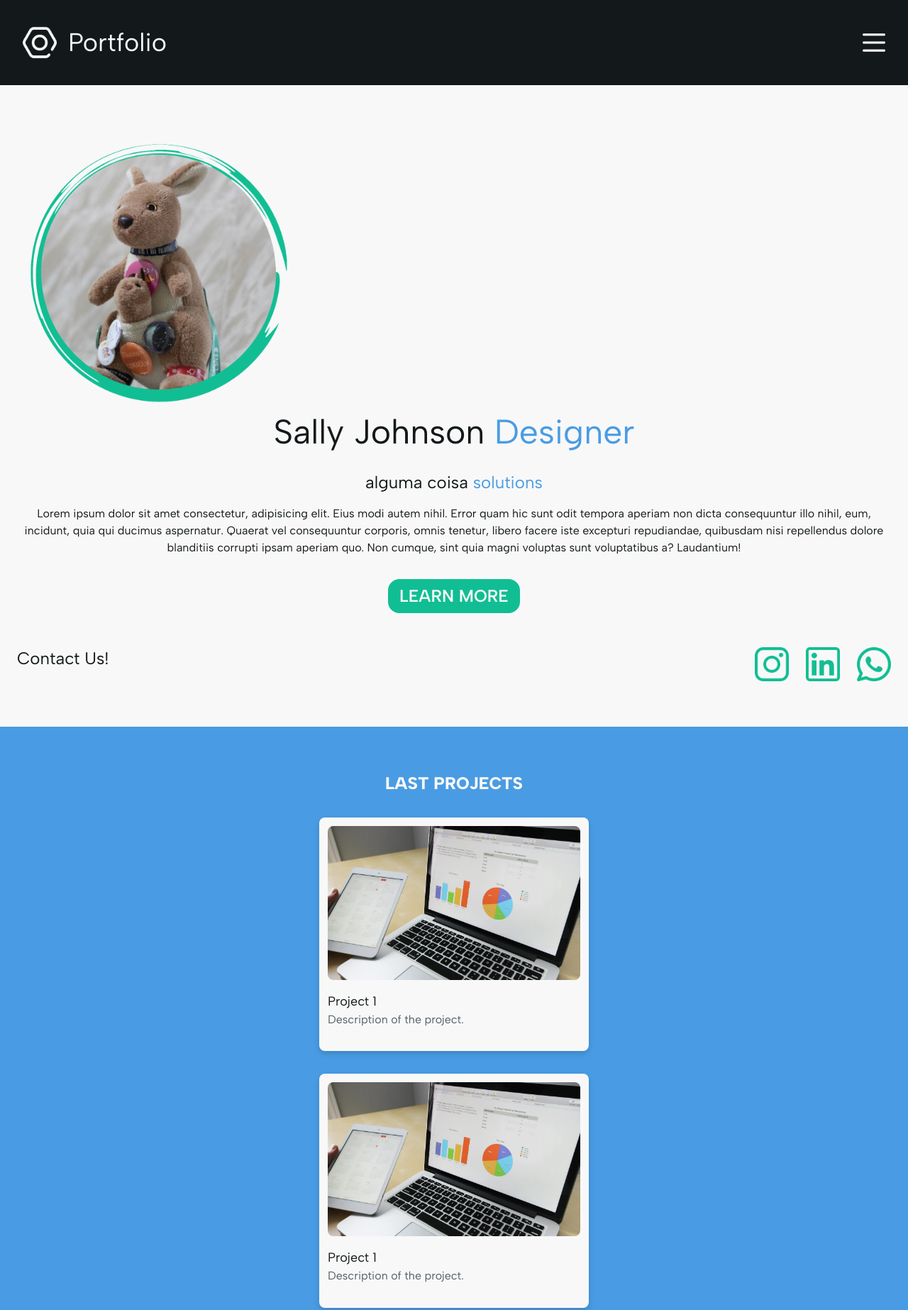
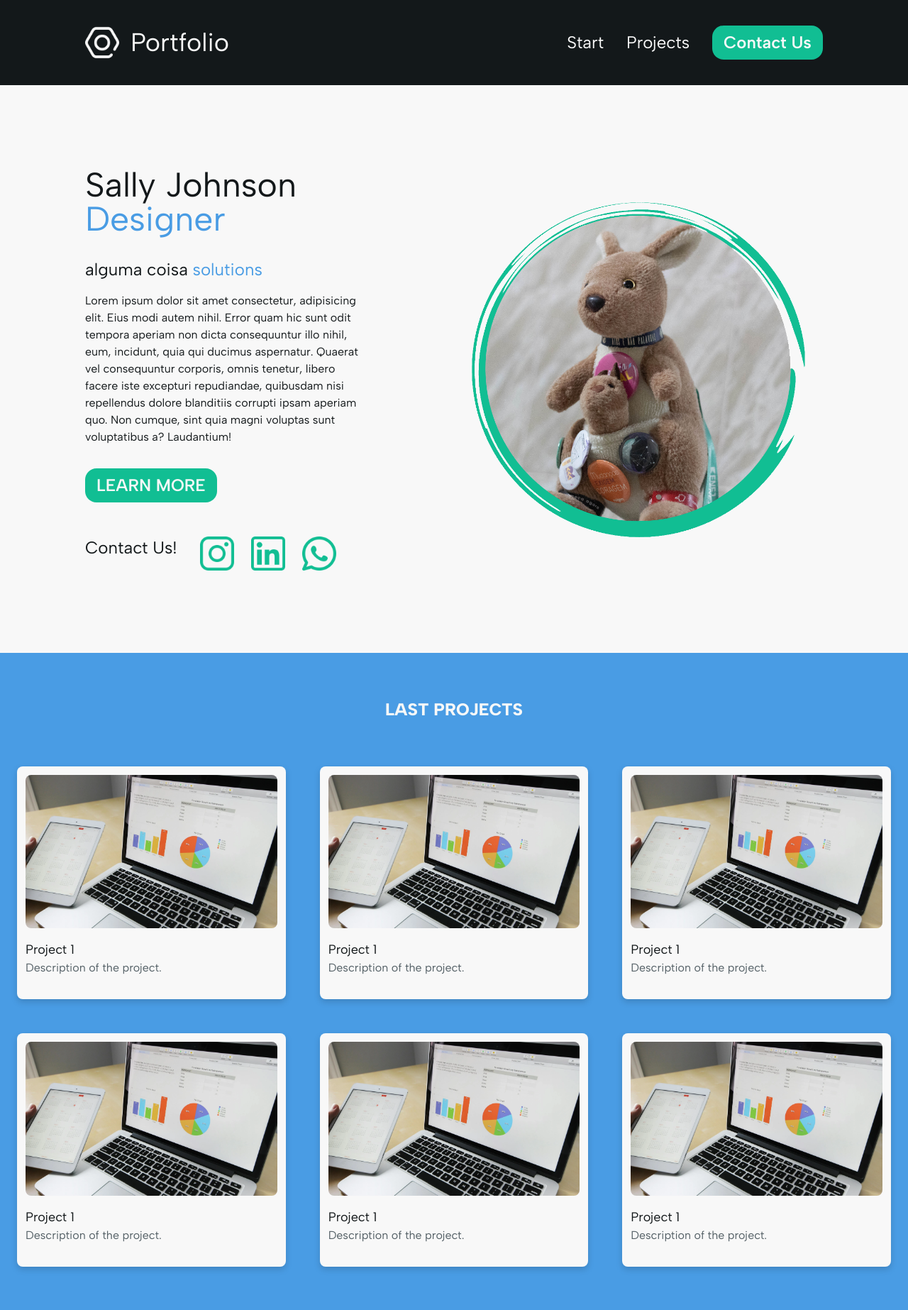
Before and after one commit to 12FlyBreads/landing-page, a website: page src/index.html in a window 1280 px wide. Shown: the top 1846 px of the page at 71% size. Drawn offline with Linux system fonts and the light colour scheme.

Commit message:
feat(#9): Changes to the layout for the responsive desktop version

```diff
--- a/src/index.html
+++ b/src/index.html
@@ -10,20 +10,29 @@
 
 <body class="font-main">
     <!-- Header -->
-    <header class="flex flex-row justify-between items-center px-8 py-9 bg-black text-white">
+    <header class="flex flex-row justify-between items-center px-8 lg:px-30 py-9 bg-black text-white">
         <div class="flex flex-row items-center gap-4">
             <div class="size-12"><img src="./img/icon_logo.png" alt="Site Logo"></div>
             <h1 class="text-4xl">Portfolio</h1>
         </div>
-        <div class="size-8"><img src="./img/icon_hamburguer.png" alt="Menu"></div>
+        <div class="hidden lg:flex lg:flex-row items-center gap-8">
+            <a class="text-2xl hover:text-main transition duration-200" href="#start">Start</a>
+            <a class="text-2xl hover:text-main transition duration-200" href="#projects">Projects</a>
+            <a href="#contact"
+                class="text-2xl font-semibold text-white bg-main px-4 py-2 rounded-2xl hover:bg-teal-600 transition duration-200">Contact
+                Us</a>
+        </div>
+        <div class="size-8 lg:hidden"><img src="./img/icon_hamburguer.png" alt="Menu"></div>
     </header>
 
     <!-- Hero Section -->
-    <section class="text-black bg-white px-6 py-16">
-        <div class="max-w-[400px] max-h-[400px]"><img src="./img/sally.png" alt="Sally Photo"></div>
-        <div class="flex flex-col gap-12">
-            <div class="text-center flex flex-col gap-8 items-center">
-                <div class="flex flex-col gap-8">
+    <section
+        class="flex flex-col lg:flex-row-reverse min-h-screen items-center text-black bg-white px-6 lg:px-30 py-16">
+        <div class="lg:w-1/2 max-w-[400px] max-h-[400px] lg:max-w-[700px] lg:max-h-[700px]"><img src="./img/sally.png"
+                alt="Sally Photo"></div>
+        <div class="lg:w-1/2 lg:max-w[560px] flex flex-col gap-12">
+            <div class="text-center lg:text-start flex flex-col gap-8 items-center lg:items-start">
+                <div class="flex flex-col gap-8 max-w-3/4">
                     <h2 class="text-5xl">Sally Johnson <span class="text-secondary">Designer </span></h2>
                     <div class="flex flex-col gap-4">
                         <h3 class="text-2xl">alguma coisa <span class="text-secondary">solutions</span></h3>
@@ -41,7 +50,7 @@
                     class="text-2xl font-semibold text-white bg-main px-4 py-2 rounded-2xl hover:bg-teal-600 transition duration-200">LEARN
                     MORE</button>
             </div>
-            <div class="flex flex-row justify-between">
+            <div class="flex flex-row justify-between lg:justify-start gap-8">
                 <p class="text-2xl items-center">Contact Us!</p>
                 <div class="flex flex-row gap-6">
                     <div class="size-12"><a href="#"><img src="./img/icon_instagram.png" alt="Instagram"></a></div>
@@ -52,9 +61,9 @@
         </div>
     </section>
     <!-- Projects Section -->
-    <section class="bg-secondary px-6 py-16 text-black flex flex-col gap-8 items-center">
+    <section class="bg-secondary px-6 py-16 text-black flex flex-col gap-8 lg:gap-16 items-center">
         <h2 class="text-white font-extrabold text-2xl">LAST PROJECTS</h2>
-        <div class="grid grid-flow-row grid-cols-1 gap-12">
+        <div class="grid grid-flow-row grid-cols-1 gap-12 md:grid-cols-2 lg:grid-cols-3">
             <div class="flex flex-col bg-white max-w-[380px] rounded-lg p-3 gap-4 drop-shadow-lg">
                 <div class="h-3/4 rounded-lg overflow-hidden"><img src="./img/Card1.webp" alt=""></div>
                 <div class="h-1/4">
@@ -62,8 +71,6 @@
                     <p class="text-base text-gray">Description of the project.</p>
                 </div>
             </div>
-        </div>
-        <div class="grid grid-flow-row grid-cols-1">
             <div class="flex flex-col bg-white max-w-[380px] rounded-lg p-3 gap-4 drop-shadow-lg">
                 <div class="h-3/4 rounded-lg overflow-hidden"><img src="./img/Card1.webp" alt=""></div>
                 <div class="h-1/4">
@@ -71,8 +78,6 @@
                     <p class="text-base text-gray">Description of the project.</p>
                 </div>
             </div>
-        </div>
-        <div class="grid grid-flow-row grid-cols-1">
             <div class="flex flex-col bg-white max-w-[380px] rounded-lg p-3 gap-4 drop-shadow-lg">
                 <div class="h-3/4 rounded-lg overflow-hidden"><img src="./img/Card1.webp" alt=""></div>
                 <div class="h-1/4">
@@ -80,8 +85,6 @@
                     <p class="text-base text-gray">Description of the project.</p>
                 </div>
             </div>
-        </div>
-        <div class="grid grid-flow-row grid-cols-1">
             <div class="flex flex-col bg-white max-w-[380px] rounded-lg p-3 gap-4 drop-shadow-lg">
                 <div class="h-3/4 rounded-lg overflow-hidden"><img src="./img/Card1.webp" alt=""></div>
                 <div class="h-1/4">
@@ -89,8 +92,6 @@
                     <p class="text-base text-gray">Description of the project.</p>
                 </div>
             </div>
-        </div>
-        <div class="grid grid-flow-row grid-cols-1">
             <div class="flex flex-col bg-white max-w-[380px] rounded-lg p-3 gap-4 drop-shadow-lg">
                 <div class="h-3/4 rounded-lg overflow-hidden"><img src="./img/Card1.webp" alt=""></div>
                 <div class="h-1/4">
@@ -98,8 +99,6 @@
                     <p class="text-base text-gray">Description of the project.</p>
                 </div>
             </div>
-        </div>
-        <div class="grid grid-flow-row grid-cols-1">
             <div class="flex flex-col bg-white max-w-[380px] rounded-lg p-3 gap-4 drop-shadow-lg">
                 <div class="h-3/4 rounded-lg overflow-hidden"><img src="./img/Card1.webp" alt=""></div>
                 <div class="h-1/4">
@@ -110,13 +109,13 @@
         </div>
     </section>
     <!-- Footer -->
-    <footer class="bg-black text-white flex flex-col p-8 gap-16">
-        <div class="flex flex-col items-center gap-16">
-            <div class="flex flex-col items-center gap-3">
+    <footer class="bg-black text-white flex flex-col p-8 gap-16 lg:items-center lg:gap-8">
+        <div class="flex flex-col lg:flex-row items-center gap-16 justify-between">
+            <div class="flex flex-col items-center gap-3 lg:w-1/3">
                 <div class="size-16"><img src="./img/icon_logo.png" alt="Website Logo"></div>
                 <p class="text-xl">Devoleped by</p>
             </div>
-            <div class="text-center gap-2">
+            <div class="text-center gap-2 lg:w-1/3">
                 <h3 class="text-2xl">ABOUT ME</h3>
                 <p class="text-base">Lorem, ipsum dolor sit amet consectetur adipisicing elit. Natus, nisi iusto.
                     Expedita quos unde odit
@@ -124,7 +123,7 @@
                     tenetur hic. Accusamus?</p>
             </div>
         </div>
-        <div class="flex flex-col items-center">
+        <div class="flex flex-col lg:flex-row lg:justify-center lg:gap-2 items-center">
             <p class="text-2xl">Developed by</p>
             <div class="max-w-[260px]"><img src="./img/logo_byron.png" alt="byron.solutions logo"></div>
         </div>
```
Also changed, not shown: src/output.css.
